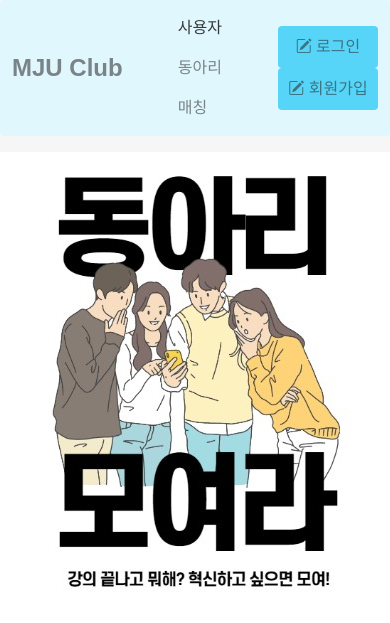
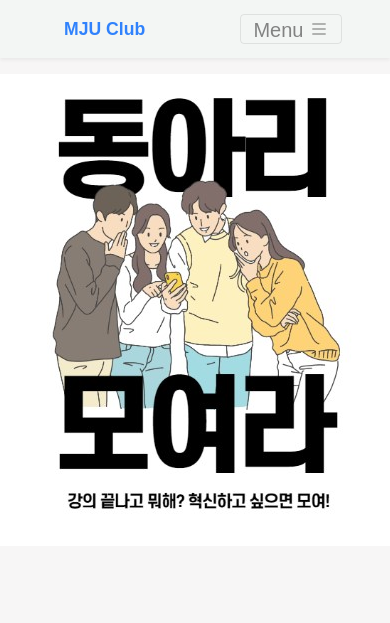
Before and after one commit to chakunyoung/mjuclub, a Django app: template app_main/templates/main.html in a window 390 px wide. Shown: the top 623 px of the page. Run offline with Django 3.2, Linux system fonts and the light colour scheme; the template is opened without the code that fills it, so the values that code supplies are empty.

Commit message:
navbar 반응형으로 수정

```diff
--- a/app_club/templates/club_info.html
+++ b/app_club/templates/club_info.html
@@ -56,7 +56,7 @@
         <h4>후기 작성: </h4>
         <br>
         <div class="row">
-            <div class="col-md-12">  <textarea name="post_text" style="width: 100%; height: 200px;"> </textarea></div>
+            <div class="col-md-12">  <textarea name="post_text" class="form-control" style="width: 100%; height: 200px;"> </textarea></div>
             <br>
 
             {#        후기 별점     #}
--- a/static/css/navbar.css
+++ b/static/css/navbar.css
@@ -1,5 +1,5 @@
 .navbar{
-    background-color: #ddf7ff;
+    background-color: #F3F6F4;
     position: sticky;
     top: 0;
     opacity:0.85;
--- a/templates/base.html
+++ b/templates/base.html
@@ -16,64 +16,73 @@
 
 </head>
 <body>
-
-<nav class="navbar navbar-expand-lg navbar-light rounded">
-    <div class="container">
-        <ul class="navbar-nav ml-auto">
-            <li class="nav-item">
-                <a class="nav-link fw-bold logo" href="{% url 'main:main' %}" style="font-size: 1.5rem;">MJU Club</a>
-            </li>
-        </ul>
-        <ul class="navbar-nav">
-            <li class="nav-item">
-                <a class="nav-link active" aria-current="page" href="{% url 'user:user' %}">사용자</a>
-            </li>
-            <li class="nav-item">
-                <a class="nav-link" href="{% url 'club:club' %}">동아리</a>
-            </li>
-            <li class="nav-item">
-                <a class="nav-link" href="{% url 'match:match' %}">매칭</a>
-            </li>
-        </ul>
-
-        {% if user.is_authenticated %}
-            {#            유저 세션이 존재한다면 아래화면          #}
-            <ul class="navbar-nav ml-auto">
+<nav class="navbar navbar-expand-lg navbar-light fixed-top shadow-sm" id="mainNav">
+    <div class="container px-5">
+        <a class="nav-link fw-bold logo" href="{% url 'main:main' %}" style="font-size: 1.1rem;">MJU Club</a>
+        <button class="navbar-toggler" type="button" data-bs-toggle="collapse" data-bs-target="#navbarResponsive" aria-controls="navbarResponsive" aria-expanded="false" aria-label="Toggle navigation">
+            Menu
+            <i class="bi-list"></i>
+        </button>
+        <div class="collapse navbar-collapse" id="navbarResponsive">
+            <ul class="navbar-nav ms-auto me-4 my-3 my-lg-0">
                 <li class="nav-item">
-                    {% if user.is_club_admin == 1 %}
-                        <a class="nav-link btn btn-outline-info" href="{% url 'main:main' %}"><i class="bi bi-person-circle"></i> 동아리 운영자</a>
-                    {% else %}
-                        <a class="nav-link btn btn-outline-info" href="{% url 'main:main' %}"><i class="bi bi-person-circle"></i> 일반 사용자</a>
-                    {% endif %}
+                    <a class="nav-link me-lg-3" href="{% url 'user:user' %}">사용자</a>
                 </li>
                 <li class="nav-item">
-                    <a class="nav-link btn btn-circle" href="{% url 'user:user_info' %}">{{ user.username }}님</a>
+                    <a class="nav-link me-lg-3" href="{% url 'club:club' %}">동아리</a>
                 </li>
                 <li class="nav-item">
-                    <a class="nav-link btn btn-circle" href="{% url 'user:user_logout' %} ">로그아웃 <i class="bi bi-box-arrow-down-right"></i> </a>
+                    <a class="nav-link me-lg-3" href="{% url 'match:match' %}">매칭</a>
                 </li>
             </ul>
+            {% if user.is_authenticated %}
+                {#유저 세션이 존재한다면 아래화면#}
+                {% if user.is_club_admin == 1 %}
+                    {#동아리 운영자#}
+                    <button class="btn btn-primary rounded-pill px-3 mb-2 mb-lg-0">
+                <span class="d-flex align-items-center">
+                    <span class="small"><a style="color: white; text-decoration-line : none;"  href="{% url 'main:main' %}"> <i class="bi bi-person-circle"></i> 동아리 사용자</a></span>
+                </span>
+                    </button>
 
-        {% else %}
-            {#           세션이 없다면 아래화면         #}
-            <ul class="navbar-nav ml-auto">
-                <li class="nav-item">
-                    <a class="nav-link btn btn-circle" href="{% url 'user:user_login' %}"><i class="bi bi-pencil-square"></i> 로그인</a>
-                </li>
-                <li class="nav-item">
-                    <a class="nav-link btn btn-circle" href="{% url 'user:user_signup' %} "><i class="bi bi-pencil-square"></i> 회원가입</a>
-                </li>
-            </ul>
-        {% endif %}
+                {% else %}
+                    {#일반 유저#}
+                    <button class="btn btn-primary rounded-pill px-3 mb-2 mb-lg-0">
+                <span class="d-flex align-items-center">
+                    <span class="small"><a style="color: white; text-decoration-line : none;"  href="{% url 'main:main' %}"><i class="bi bi-person-circle"></i> 일반 사용자</a></span>
+                </span>
+                    </button>
+                {% endif %}
+
+                <button class="btn btn-primary rounded-pill px-3 mb-2 mb-lg-0">
+                <span class="d-flex align-items-center">
+                    <span class="small"><a style="color: white; text-decoration-line : none;"  href="{% url 'user:user_info' %}">{{ user.username }}님</a></span>
+                </span>
+                </button>
+
+                <button class="btn btn-primary rounded-pill px-3 mb-2 mb-lg-0">
+                <span class="d-flex align-items-center">
+                    <span class="small"><a style="color: white; text-decoration-line : none;" href="{% url 'user:user_logout' %} ">로그아웃  <i class="bi bi-box-arrow-down-right"></i></a>
+                    </span>
+                </span>
+                </button>
+
+            {% else %}
+                <button class="btn btn-primary rounded-pill px-3 mb-2 mb-lg-0">
+                <span class="d-flex align-items-center">
+                    <span class="small"><a style="color: white; text-decoration-line : none;" href="{% url 'user:user_login' %}"> <i class="bi bi-pencil-square"> </i> 로그인</a></span>
+                </span>
+                </button>
+                <button class="btn btn-primary rounded-pill px-3 mb-2 mb-lg-0">
+                <span class="d-flex align-items-center">
+
+                    <span class="small"><a style="color: white; text-decoration-line : none;" href="{% url 'user:user_signup' %} "> <i class="bi bi-pencil-square"> </i> 회원가입</a></span>
+                </span>
+                </button>
+            {% endif %}
+        </div>
     </div>
 </nav>
-
-
-
-
-
-
-
 
 
 <div class="container">
```
